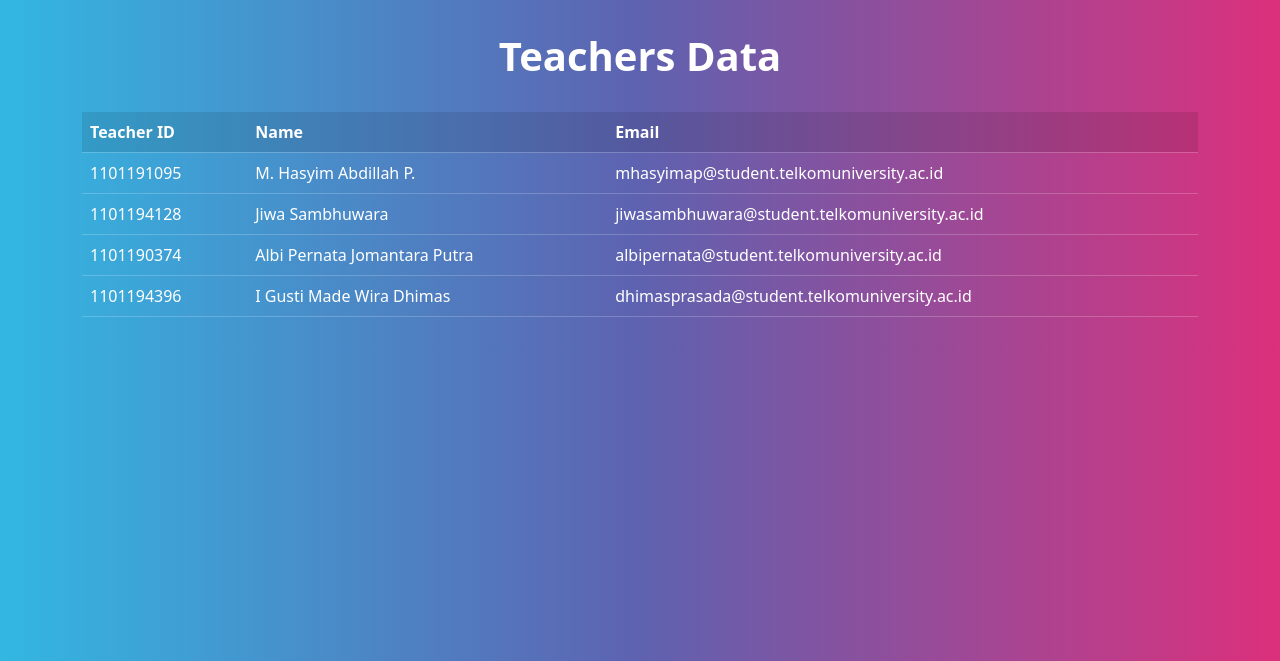
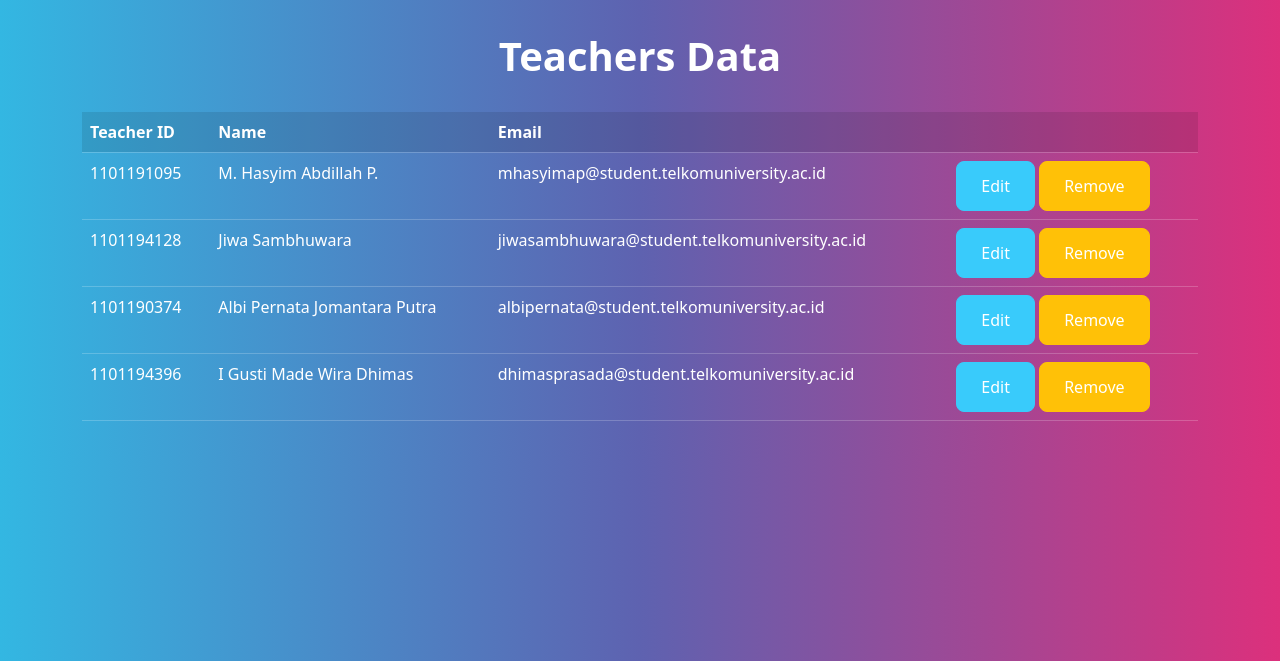
Before and after one commit to HasyimAP/Attendance-System, a Flask app: page /teacher-list2 in a window 1280 px wide. Shown: the part 72-733 px from the top of the page. Run offline with Flask 2, Linux system fonts and the light colour scheme; some libraries are stand-ins or nearby versions.

Commit message:
Update teacherList2.html

```diff
--- a/website/templates/teacherList2.html
+++ b/website/templates/teacherList2.html
@@ -18,6 +18,7 @@
             <th scope="col">Teacher ID</th>
             <th scope="col">Name</th>
             <th scope="col">Email</th>
+            <th scope="col"></th>
         </tr>
     </thead>
     <tbody>
@@ -25,21 +26,37 @@
             <td>1101191095</td>
             <td>M. Hasyim Abdillah P.</td>
             <td>mhasyimap@student.telkomuniversity.ac.id</td>
+            <td>
+                <button class="btn btn-info">Edit</button>
+                <button class="btn btn-warning">Remove</button>
+            </td>
         </tr>
         <tr>
             <td>1101194128</td>
             <td>Jiwa Sambhuwara</td>
             <td>jiwasambhuwara@student.telkomuniversity.ac.id</td>
+            <td>
+                <button class="btn btn-info">Edit</button>
+                <button class="btn btn-warning">Remove</button>
+            </td>
         </tr>
         <tr>
             <td>1101190374</td>
             <td>Albi Pernata Jomantara Putra</td>
             <td>albipernata@student.telkomuniversity.ac.id</td>
+            <td>
+                <button class="btn btn-info">Edit</button>
+                <button class="btn btn-warning">Remove</button>
+            </td>
         </tr>
         <tr>
             <td>1101194396</td>
             <td>I Gusti Made Wira Dhimas</td>
             <td>dhimasprasada@student.telkomuniversity.ac.id</td>
+            <td>
+                <button class="btn btn-info">Edit</button>
+                <button class="btn btn-warning">Remove</button>
+            </td>
         </tr>
     </tbody>
 </table>
```
